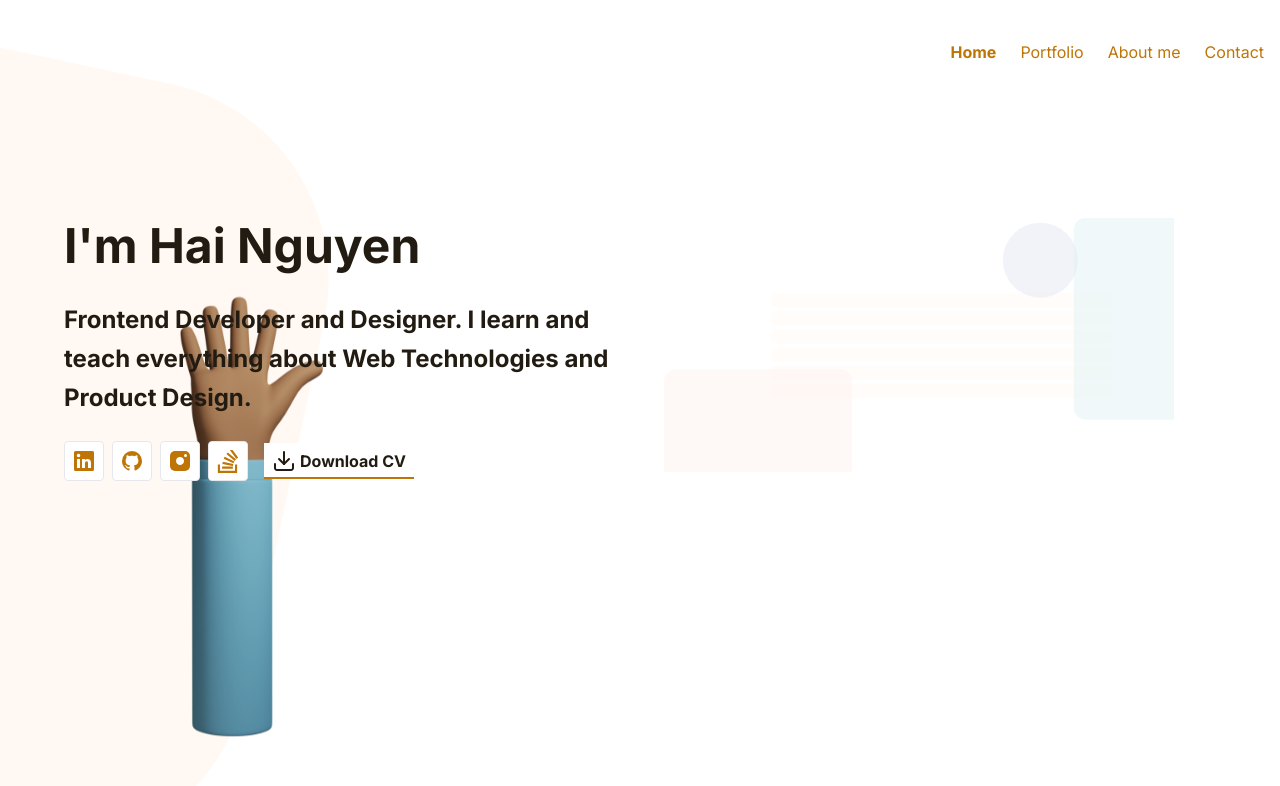
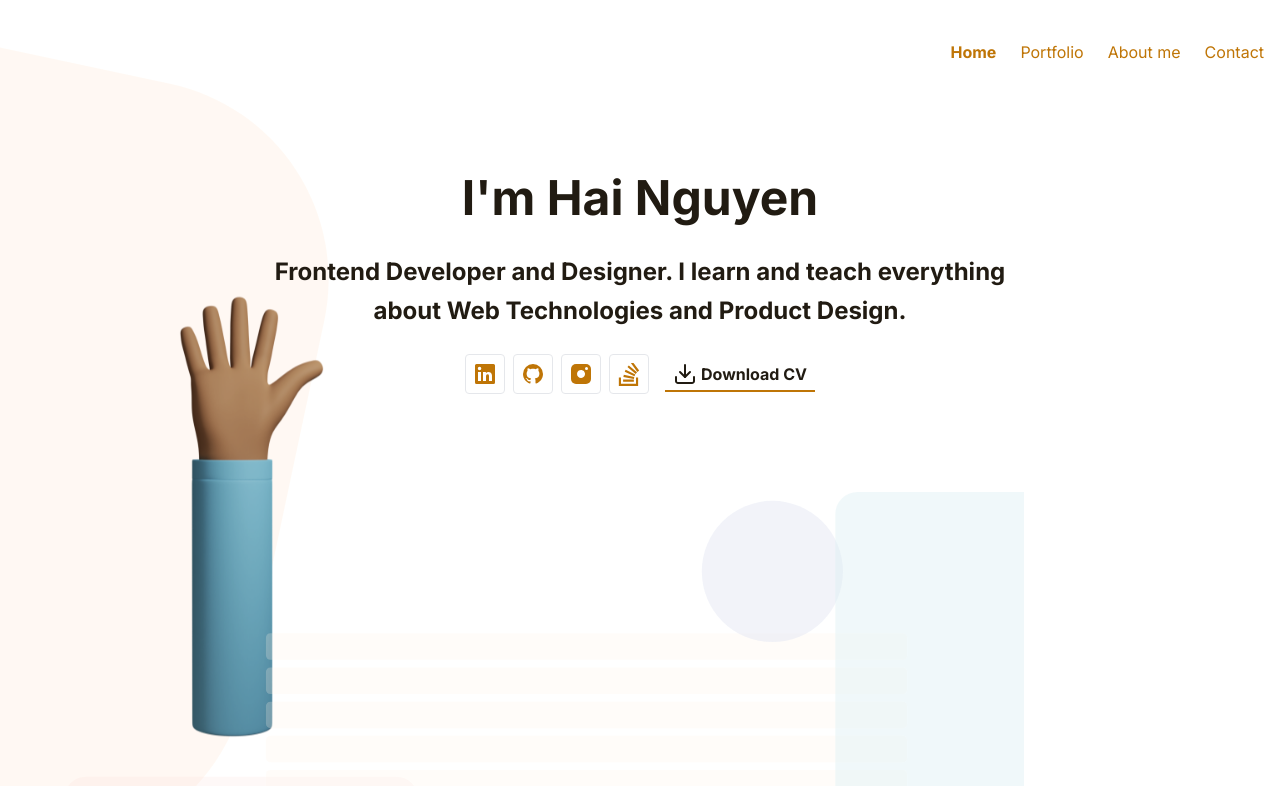
Before and after one commit to haismile9/CV, a Next.js app: page / in a window 1280 px wide. Shown: the top 786 px of the page. Built offline with nearby package versions, Linux system fonts and the light colour scheme.

Commit message:
move title to center

```diff
--- a/app/page.tsx
+++ b/app/page.tsx
@@ -47,7 +47,7 @@ export default function Home() {
 
       <main className="container mx-auto px-4 relative z-10">
         {/* Hero Section */}
-        <section id="home" className="py-16 flex flex-col lg:flex-row items-start gap-12 max-w-6xl mx-auto relative min-h-[600px]">
+        <section id="home" className="py-16 flex flex-col items-center justify-center gap-12 max-w-6xl mx-auto relative min-h-[600px]">
           {/* Hand Wave - positioned at top left edge */}
           <div className="absolute -left-60 -top-10 w-200 h-226 hidden xl:block animate-[wave_2s_ease-in-out_infinite] origin-bottom-right z-0">
             <Image
@@ -59,14 +59,14 @@ export default function Home() {
             />
           </div>
 
-          <div className="flex-1 space-y-6 z-10 relative pt-12">
+          <div className="flex-1 space-y-6 z-10 relative text-center max-w-3xl">
             <h1 className="text-5xl font-bold text-neutral-900 leading-tight">
               I&apos;m Hai Nguyen
             </h1>
             <p className="text-2xl font-bold text-neutral-900 leading-relaxed">
               Frontend Developer and Designer. I learn and teach everything about Web Technologies and Product Design.
             </p>
-            <div className="flex flex-wrap items-center gap-4">
+            <div className="flex flex-wrap items-center justify-center gap-4">
               <SocialLinks />
               <Button href="#" icon={<DownloadIcon />}>
                 Download CV
```
